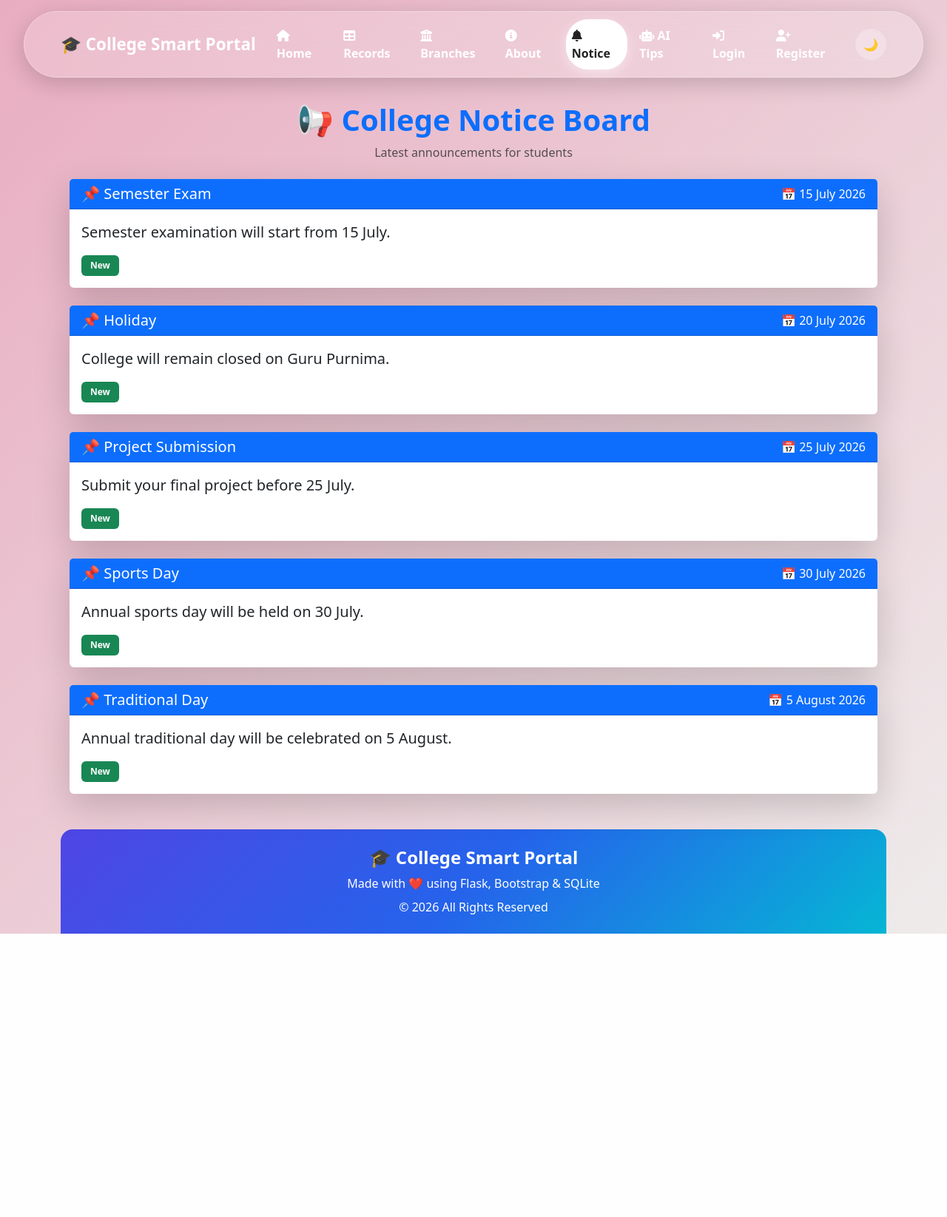
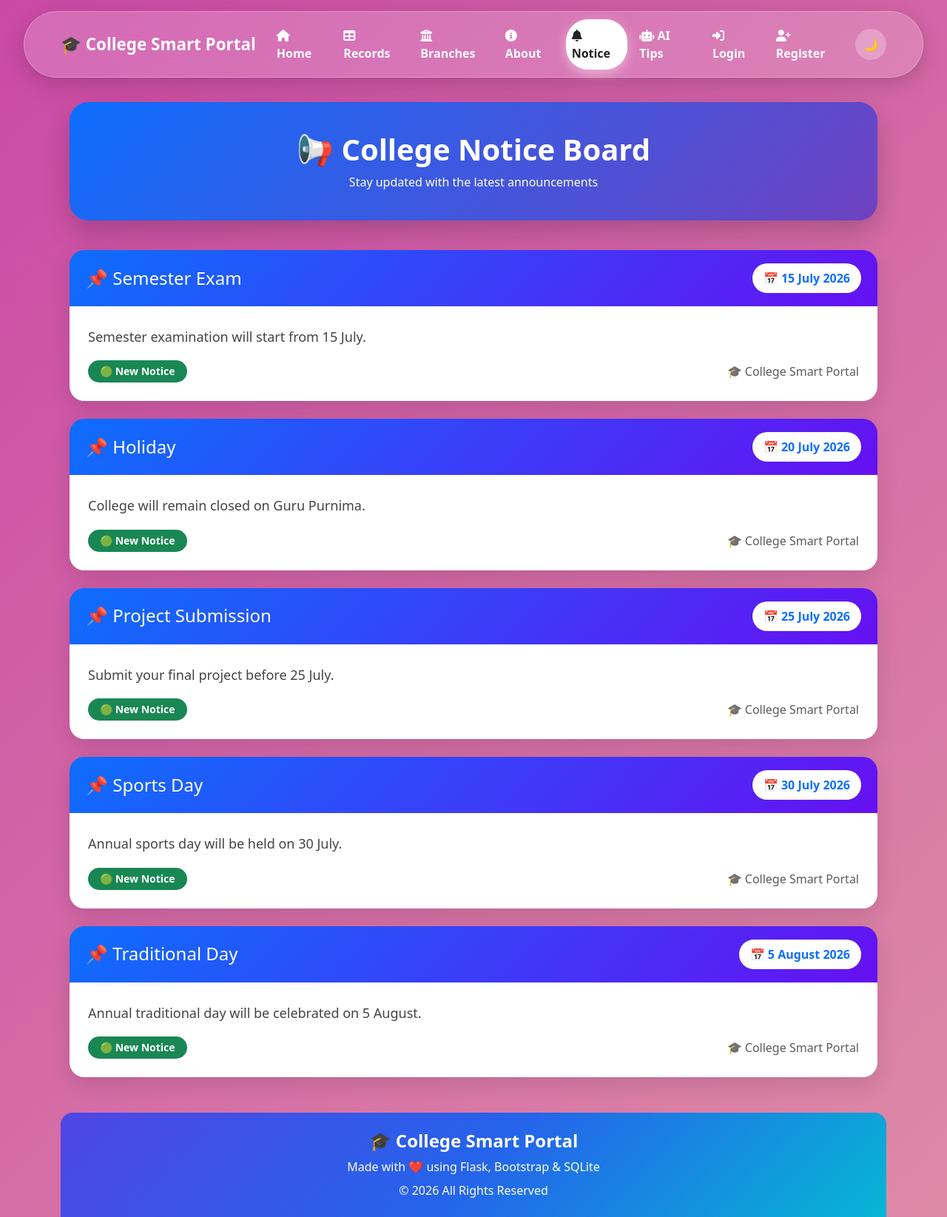
Before and after one commit to Dipak752008/dipak, a Flask app: page /notice in a window 1280 px wide. Shown: the whole page at 74% size. Before the commit the page ends 1262 px from the top, so only its background shows below. Run offline with Flask 3, Linux system fonts and the light colour scheme.

Commit message:
Notice page update added some new notices and look

```diff
--- a/templates/notice.html
+++ b/templates/notice.html
@@ -1,35 +1,122 @@
 {% extends 'base.html' %}
 
 {% block content %}
+
 <style>
+
 body{
-        background:linear-gradient(135deg,#e9adc1,#eeebeb);
+    background:linear-gradient(135deg,#cb49a6,#dd8aa6);
     min-height:100vh;
 }
+
+.notice-header{
+    background:linear-gradient(135deg,#0d6efd,#6f42c1);
+    color:white;
+    padding:40px;
+    border-radius:25px;
+    text-align:center;
+    box-shadow:0 15px 35px rgba(0,0,0,.2);
+    margin-bottom:40px;
+}
+
+.notice-card{
+    border:none;
+    border-radius:20px;
+    overflow:hidden;
+    transition:.35s;
+    box-shadow:0 10px 30px rgba(0,0,0,.12);
+}
+
+.notice-card:hover{
+    transform:translateY(-8px);
+    box-shadow:0 20px 40px rgba(13,110,253,.25);
+}
+
+.notice-top{
+    background:linear-gradient(135deg,#0d6efd,#6610f2);
+    color:white;
+    padding:18px 22px;
+    display:flex;
+    justify-content:space-between;
+    align-items:center;
+}
+
+.notice-body{
+    background:white;
+    padding:25px;
+}
+
+.notice-msg{
+    font-size:18px;
+    color:#444;
+    line-height:1.8;
+}
+
+.new-badge{
+    border-radius:50px;
+    padding:8px 16px;
+    font-size:14px;
+}
+
+.date-badge{
+    background:white;
+    color:#0d6efd;
+    padding:8px 15px;
+    border-radius:30px;
+    font-weight:bold;
+}
+
 </style>
 
 <div class="container mt-5">
 
-    <div class="text-center mb-4">
-        <h1 class="fw-bold text-primary">📢 College Notice Board</h1>
-        <p class="text-muted">Latest announcements for students</p>
+<div class="notice-header">
+<h1 class="fw-bold">📢 College Notice Board</h1>
+<p class="mb-0">Stay updated with the latest announcements</p>
 </div>
 
 {% for notice in notices %}
 
-    <div class="card shadow-lg border-0 mb-4">
-        <div class="card-header bg-primary text-white d-flex justify-content-between">
-            <h5 class="mb-0">📌 {{ notice.title }}</h5>
-            <span>📅 {{ notice.date }}</span>
+<div class="notice-card mb-4">
+
+<div class="notice-top">
+
+<h4 class="mb-0">
+📌 {{ notice.title }}
+</h4>
+
+<span class="date-badge">
+📅 {{ notice.date }}
+</span>
+
 </div>
+<div class="notice-body">
 
-        <div class="card-body">
-            <p class="card-text fs-5">
+<p class="notice-msg">
 {{ notice.message }}
 </p>
 
-            <span class="badge bg-success">New</span>
+<div class="d-flex justify-content-between align-items-center">
+
+<span class="badge bg-success new-badge">
+🟢 New Notice
+</span>
+
+<span class="text-muted">
+🎓 College Smart Portal
+</span>
+
 </div>
+
+</div>
+
+</div>
+
+{% else %}
+
+<div class="alert alert-warning text-center shadow p-4 rounded-4">
+<h4>📭 No Notices Available</h4>
+<p class="mb-0">New notices will appear here soon.</p>
 </div>
 
 {% endfor %}
```
Lines whose indentation alone changed are shown as unchanged.
